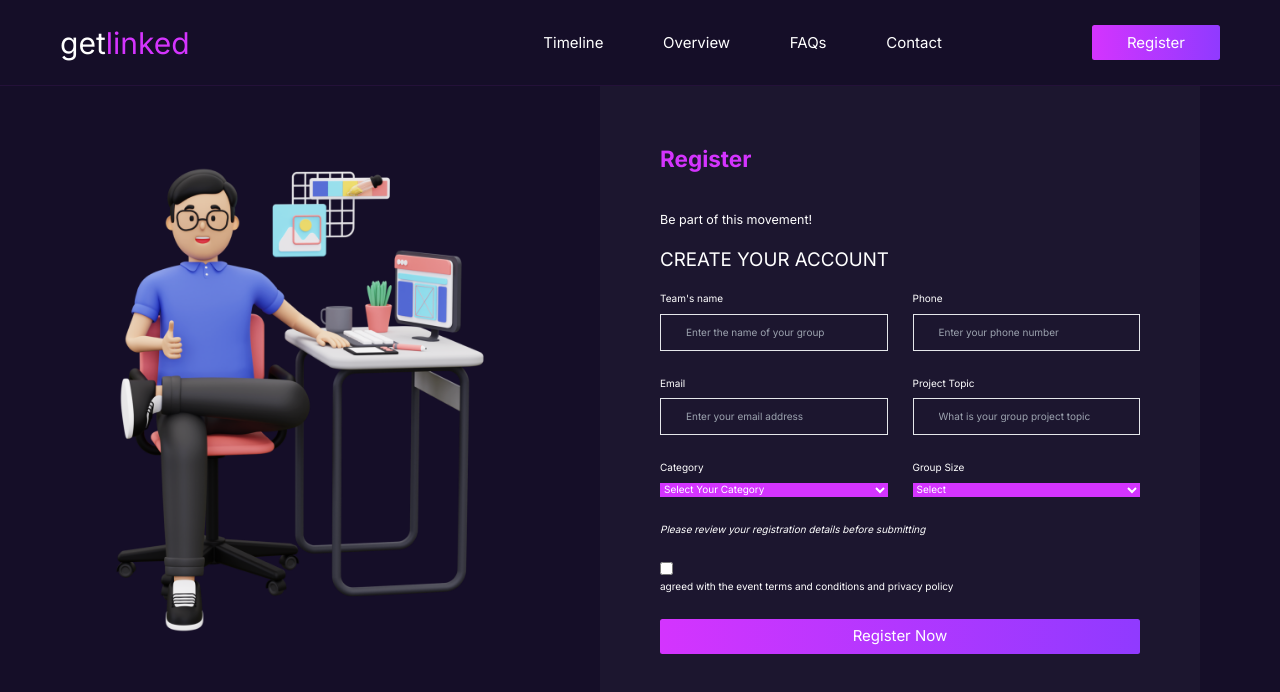
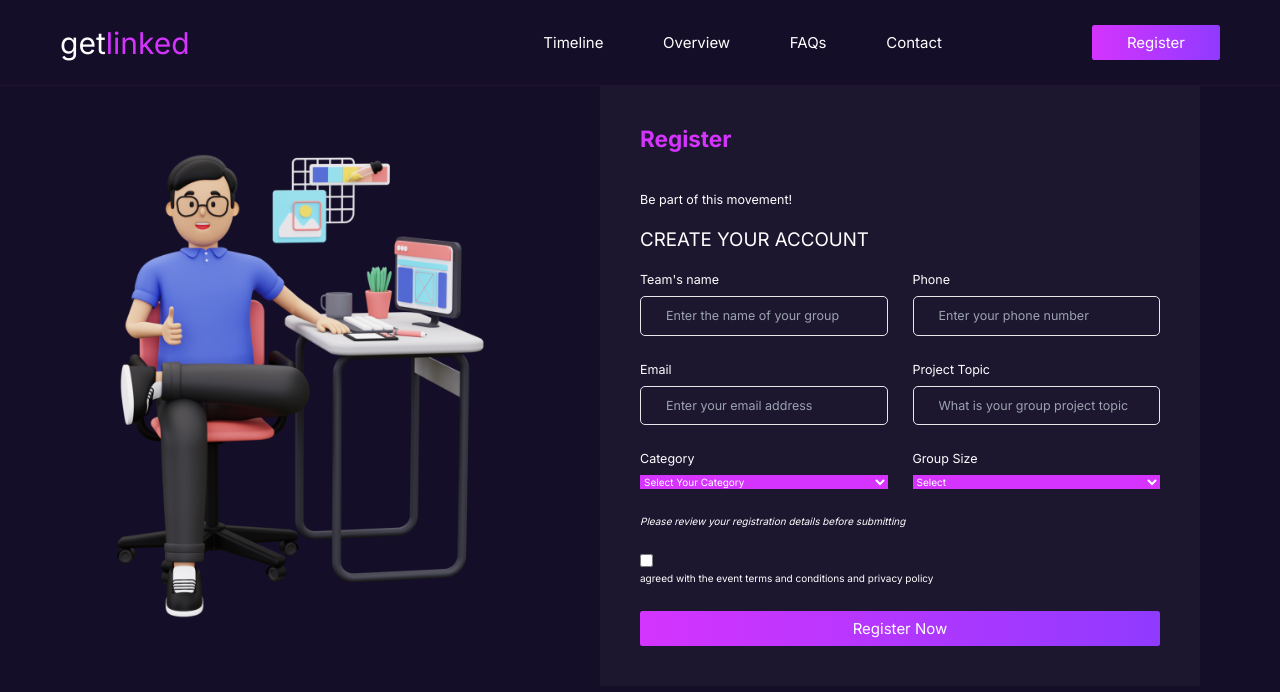
Before and after one commit to Davetech101/getlined-hackathon-1.0, a Next.js app: page /register in a window 1280 px wide. Shown: the top 692 px of the page. Built offline with nearby package versions, Linux system fonts and the light colour scheme.

Commit message:
register

```diff
--- a/app/_components/Register.tsx
+++ b/app/_components/Register.tsx
@@ -1,8 +1,8 @@
 import Image from "next/image";
 
 const Register = () => {
-  const inputStyles = "px-10 py-4 bg-transparent border";
-  const labelStyles = ""
+  const inputStyles = "px-10 py-4 bg-transparent border text-xl rounded-lg";
+  const labelStyles = "text-xl"
   const groupStyles = "flex gap-10"
   const inputCont = "flex flex-col w-full gap-3"
   const selectStyles = ""
@@ -17,7 +17,7 @@ const Register = () => {
         className=""
       />
 
-      <div className="bg-contactBg p-24 w-2/4">
+      <div className="bg-contactBg p-16 w-2/4">
         <strong className="text-4xl text-pink mb-16 block">Register</strong>
 
         <p className="text-xl mb-8">Be part of this movement!</p>
@@ -27,7 +27,7 @@ const Register = () => {
         <form action="" className="flex flex-col mt-8 gap-10">
           <div className={groupStyles}>
             <div className={inputCont}>
-              <label htmlFor="name">Team&apos;s name</label>
+              <label htmlFor="name" className={labelStyles}>Team&apos;s name</label>
               <input
                 type="text"
                 placeholder="Enter the name of your group"
@@ -36,7 +36,7 @@ const Register = () => {
               />
             </div>
             <div className={inputCont}>
-              <label htmlFor="phone">Phone</label>
+              <label htmlFor="phone" className={labelStyles}>Phone</label>
 
               <input
                 type="number"
@@ -48,7 +48,7 @@ const Register = () => {
           </div>
           <div className={groupStyles}>
             <div className={inputCont}>
-              <label htmlFor="email">Email</label>
+              <label htmlFor="email" className={labelStyles}>Email</label>
               <input
                 type="email"
                 placeholder="Enter your email address"
@@ -57,7 +57,7 @@ const Register = () => {
               />
             </div>
             <div className={inputCont}>
-              <label htmlFor="topic">Project Topic</label>
+              <label htmlFor="topic" className={labelStyles}>Project Topic</label>
               <input
                 type="text"
                 placeholder="What is your group project topic"
@@ -69,7 +69,7 @@ const Register = () => {
 
           <div className={groupStyles}>
             <div className={inputCont}>
-              <label htmlFor="category">Category</label>
+              <label htmlFor="category" className={labelStyles}>Category</label>
               <select name="category" id="category" className="bg-pink">
                 <optgroup label="Select Category">
                   <option value="">Select Your Category</option>
@@ -81,7 +81,7 @@ const Register = () => {
             </div>
 
             <div className={inputCont}>
-              <label htmlFor="size">Group Size</label>
+              <label htmlFor="size" className={labelStyles}>Group Size</label>
               <select name="size" id="size" className="bg-pink">
                 <optgroup label="Select size">
                   <option value="">Select</option>
```
